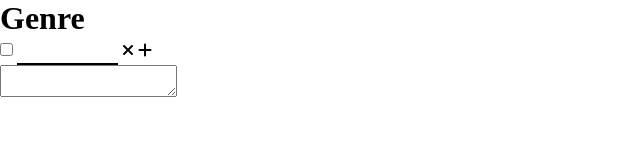
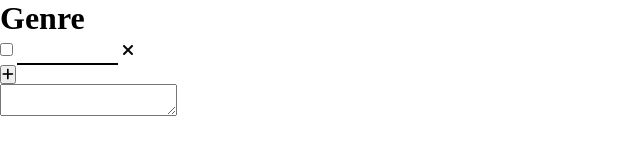
Before and after one commit to Kender-Mendoza/genres, a plain HTML site: page index.html in a window 1280 px wide. Shown: the whole page, without its empty margins (0-640 px from the left). Drawn offline with Linux system fonts and the light colour scheme.

Commit message:
fixed-selector_struct-001

```diff
--- a/index.html
+++ b/index.html
@@ -13,11 +13,13 @@
         <h1>Genre</h1>
 
         <div>
-            <input type="checkbox" value="#" class="checkbox">
-            <input type="text" class="input">
-            <p class="output"></p>
-            <i class="fas fa-times btn-delete"></i>
-            <buttonid="add"><i class="fas fa-plus"></i></button>
+            <div class="selector">
+                <input type="checkbox" value="#" class="checkbox">
+                <input type="text" class="input">
+                <p class="output"></p>
+                <i class="fas fa-times btn-delete"></i>
+            </div>
+            <button id="add"><i class="fas fa-plus"></i></button>
         </div>
 
         <textarea></textarea>
```
